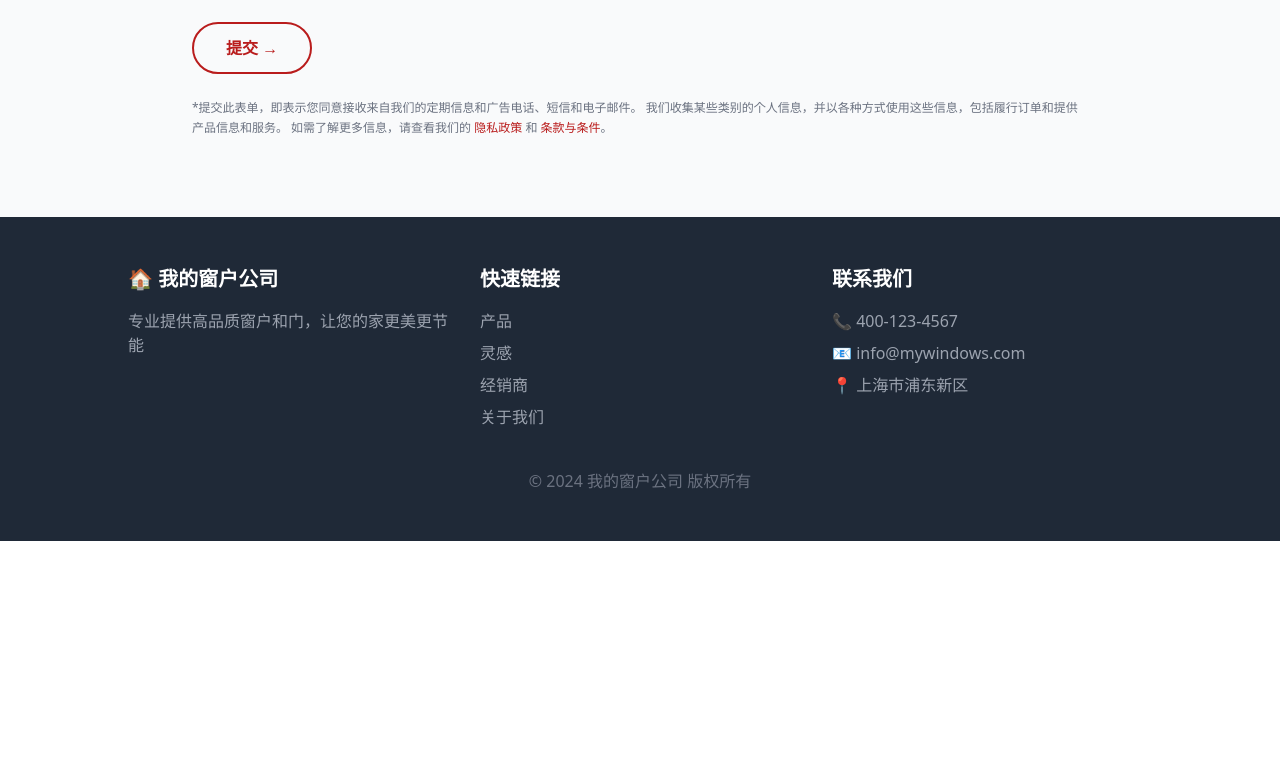
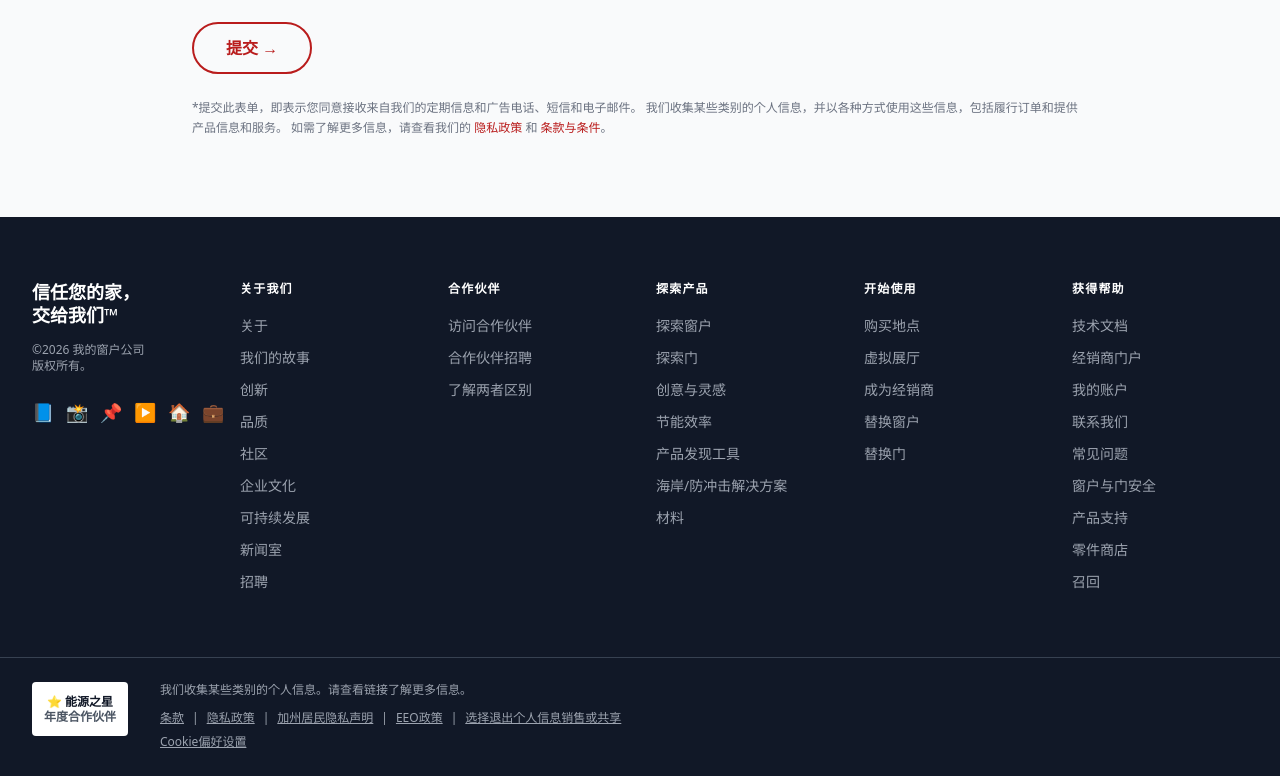
Before and after one commit to cengluandiezhang503-eng/my-window-website, a React (Create React App) app: page / in a window 1280 px wide. Shown: the part 5409-6185 px from the top of the page. Before the commit the page ends 5950 px from the top, so only its background shows below. Built offline with nearby package versions, Linux system fonts and the light colour scheme; no server answers.

Commit message:
andersen style footer

```diff
--- a/src/Footer.js
+++ b/src/Footer.js
@@ -1,33 +1,108 @@
 function Footer() {
+  const columns = [
+    {
+      title: '关于我们',
+      links: ['关于', '我们的故事', '创新', '品质', '社区', '企业文化', '可持续发展', '新闻室', '招聘']
+    },
+    {
+      title: '合作伙伴',
+      links: ['访问合作伙伴', '合作伙伴招聘', '了解两者区别']
+    },
+    {
+      title: '探索产品',
+      links: ['探索窗户', '探索门', '创意与灵感', '节能效率', '产品发现工具', '海岸/防冲击解决方案', '材料']
+    },
+    {
+      title: '开始使用',
+      links: ['购买地点', '虚拟展厅', '成为经销商', '替换窗户', '替换门']
+    },
+    {
+      title: '获得帮助',
+      links: ['技术文档', '经销商门户', '我的账户', '联系我们', '常见问题', '窗户与门安全', '产品支持', '零件商店', '召回']
+    }
+  ];
+
   return (
-    <footer className="bg-gray-800 text-white py-12 px-8">
-      <div className="max-w-5xl mx-auto grid grid-cols-3 gap-8">
-        <div>
-          <h3 className="text-xl font-bold mb-4">🏠 我的窗户公司</h3>
-          <p className="text-gray-400">
-            专业提供高品质窗户和门，让您的家更美更节能
-          </p>
-        </div>
-        <div>
-          <h3 className="text-xl font-bold mb-4">快速链接</h3>
-          <ul className="text-gray-400 flex flex-col gap-2">
-            <li className="hover:text-white cursor-pointer">产品</li>
-            <li className="hover:text-white cursor-pointer">灵感</li>
-            <li className="hover:text-white cursor-pointer">经销商</li>
-            <li className="hover:text-white cursor-pointer">关于我们</li>
-          </ul>
-        </div>
-        <div>
-          <h3 className="text-xl font-bold mb-4">联系我们</h3>
-          <ul className="text-gray-400 flex flex-col gap-2">
-            <li>📞 400-123-4567</li>
-            <li>📧 info@mywindows.com</li>
-            <li>📍 上海市浦东新区</li>
-          </ul>
+    <footer className="bg-gray-900 text-white">
+      {/* 主要内容 */}
+      <div className="max-w-7xl mx-auto px-8 py-16">
+        <div className="grid grid-cols-6 gap-8">
+          {/* 左侧品牌区 */}
+          <div className="col-span-1">
+            <h3 className="font-black text-lg leading-tight mb-4">
+              信任您的家，<br />交给我们™
+            </h3>
+            <p className="text-gray-400 text-xs mb-6">
+              ©2026 我的窗户公司<br />版权所有。
+            </p>
+            <div className="flex gap-3">
+              {['📘', '📸', '📌', '▶️', '🏠', '💼'].map(function(icon, i) {
+                return (
+                  <button key={i} className="text-gray-400 hover:text-white text-lg">
+                    {icon}
+                  </button>
+                );
+              })}
+            </div>
+          </div>
+
+          {/* 链接列 */}
+          {columns.map(function(col, index) {
+            return (
+              <div key={index}>
+                <h4 className="font-black text-xs tracking-widest text-white mb-4 uppercase">
+                  {col.title}
+                </h4>
+                <ul className="flex flex-col gap-2">
+                  {col.links.map(function(link, i) {
+                    return (
+                      <li key={i}>
+                        <button className="text-gray-400 hover:text-white text-sm text-left">
+                          {link}
+                        </button>
+                      </li>
+                    );
+                  })}
+                </ul>
+              </div>
+            );
+          })}
         </div>
       </div>
-      <div className="text-center text-gray-500 mt-10">
-        © 2024 我的窗户公司 版权所有
+
+      {/* 底部法律信息 */}
+      <div className="border-t border-gray-700 px-8 py-6">
+        <div className="max-w-7xl mx-auto">
+          <div className="flex items-start gap-8">
+            {/* 能源之星标志 */}
+            <div className="bg-white p-3 rounded flex-shrink-0 text-center">
+              <div className="text-xs font-bold text-gray-900 leading-tight">
+                ⭐ 能源之星<br />
+                <span className="text-gray-600">年度合作伙伴</span>
+              </div>
+            </div>
+
+            <div className="flex-1">
+              <p className="text-gray-400 text-xs mb-3">
+                我们收集某些类别的个人信息。请查看链接了解更多信息。
+              </p>
+              <div className="flex flex-wrap gap-2 text-xs text-gray-400">
+                <button className="hover:text-white underline">条款</button>
+                <span>|</span>
+                <button className="hover:text-white underline">隐私政策</button>
+                <span>|</span>
+                <button className="hover:text-white underline">加州居民隐私声明</button>
+                <span>|</span>
+                <button className="hover:text-white underline">EEO政策</button>
+                <span>|</span>
+                <button className="hover:text-white underline">选择退出个人信息销售或共享</button>
+              </div>
+              <button className="text-gray-400 hover:text-white text-xs underline mt-2">
+                Cookie偏好设置
+              </button>
+            </div>
+          </div>
+        </div>
       </div>
     </footer>
   );
```
